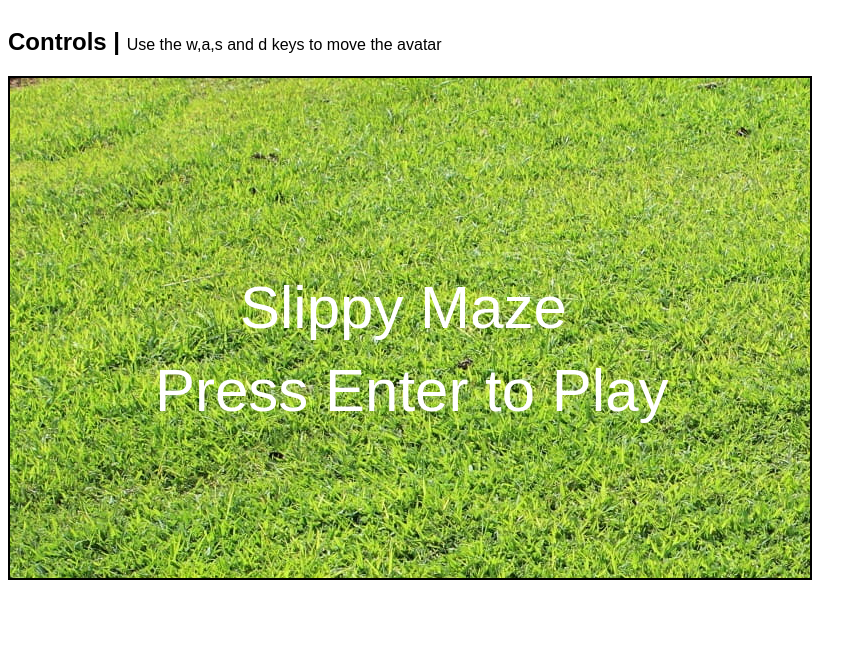
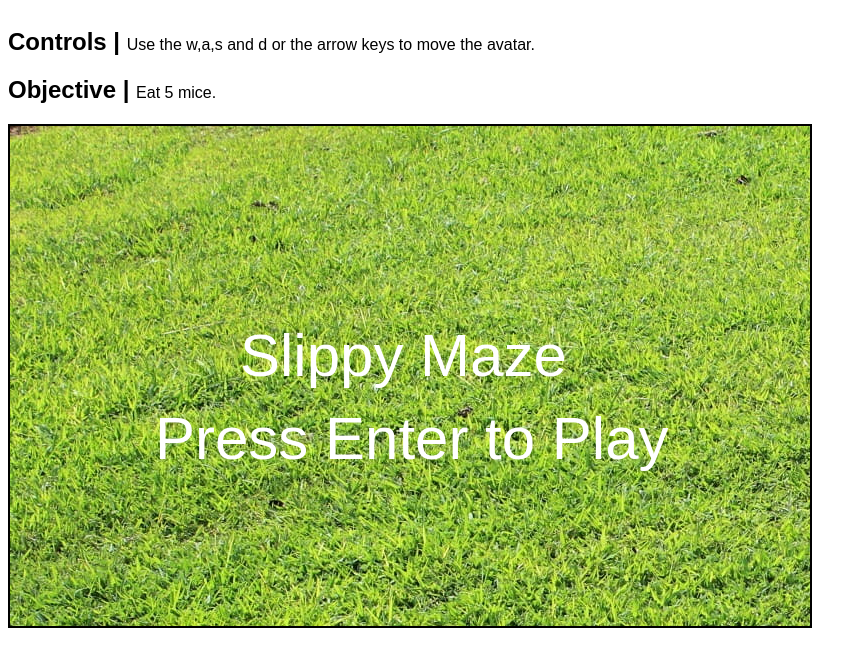
Before and after one commit to benevolent-buttercream/slippy_maze, a plain HTML site: page index.html in a window 1280 px wide. Shown: the whole page, without its empty margins (0-867 px from the left). Drawn offline with Linux system fonts and the light colour scheme.

Commit message:
Added Objective

```diff
--- a/index.html
+++ b/index.html
@@ -13,7 +13,8 @@
     <img src="images/wood_wall.jpg" style="display:none;" id="wall">
     <img src="images/mouse.png" style="display:none;" id="mouse">
     <div>
-        <h2>Controls | <span>Use the w,a,s and d keys to move the avatar</span></h2>
+        <h2>Controls | <span>Use the w,a,s and d or the arrow keys to move the avatar.</span></h2>
+        <h2>Objective | <span>Eat 5 mice.</span></h2>
         <canvas width="800" height="500"></canvas>
     </div>
     <!--controls.js contains the keyboard events and variables for movement-->
```
